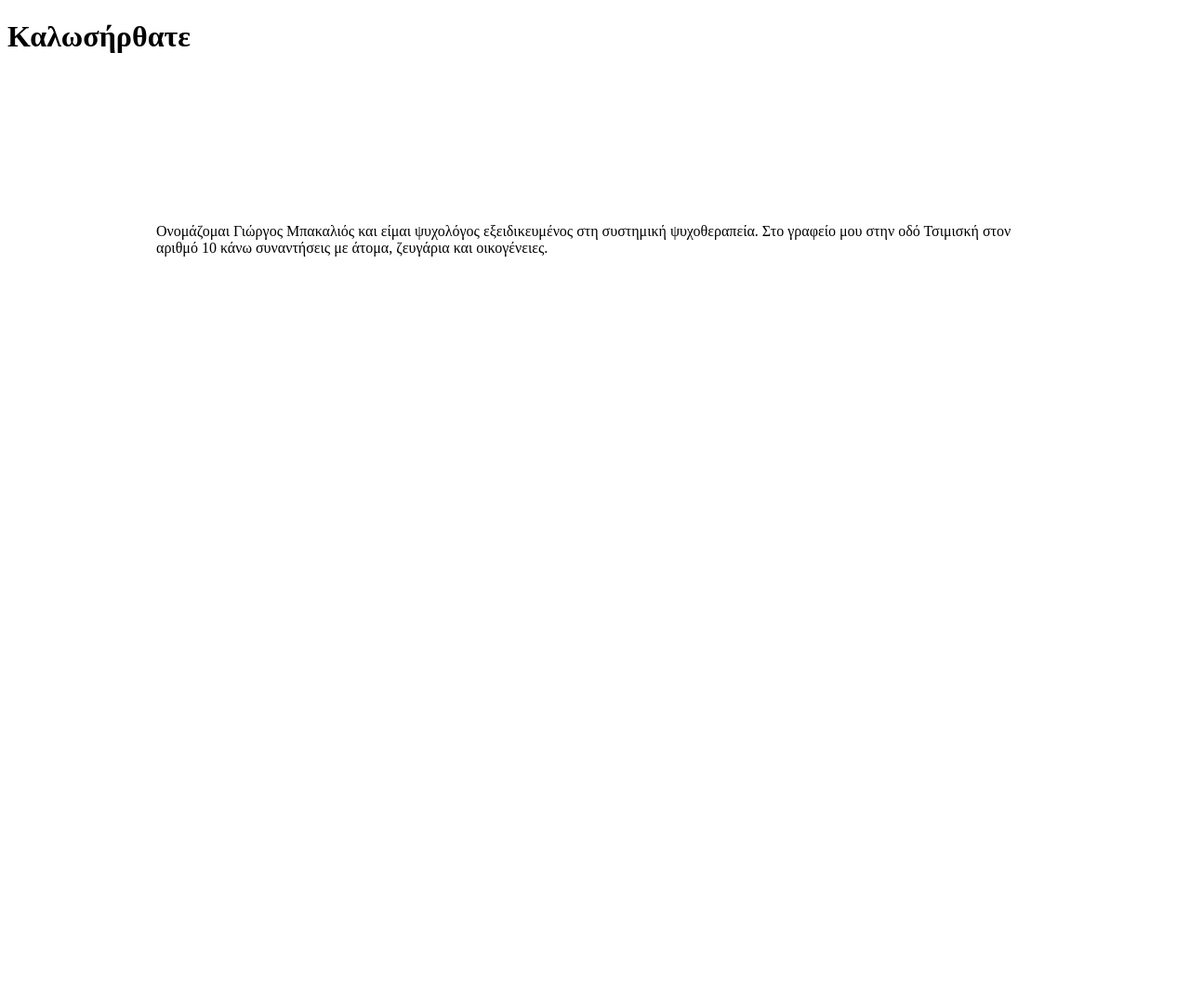
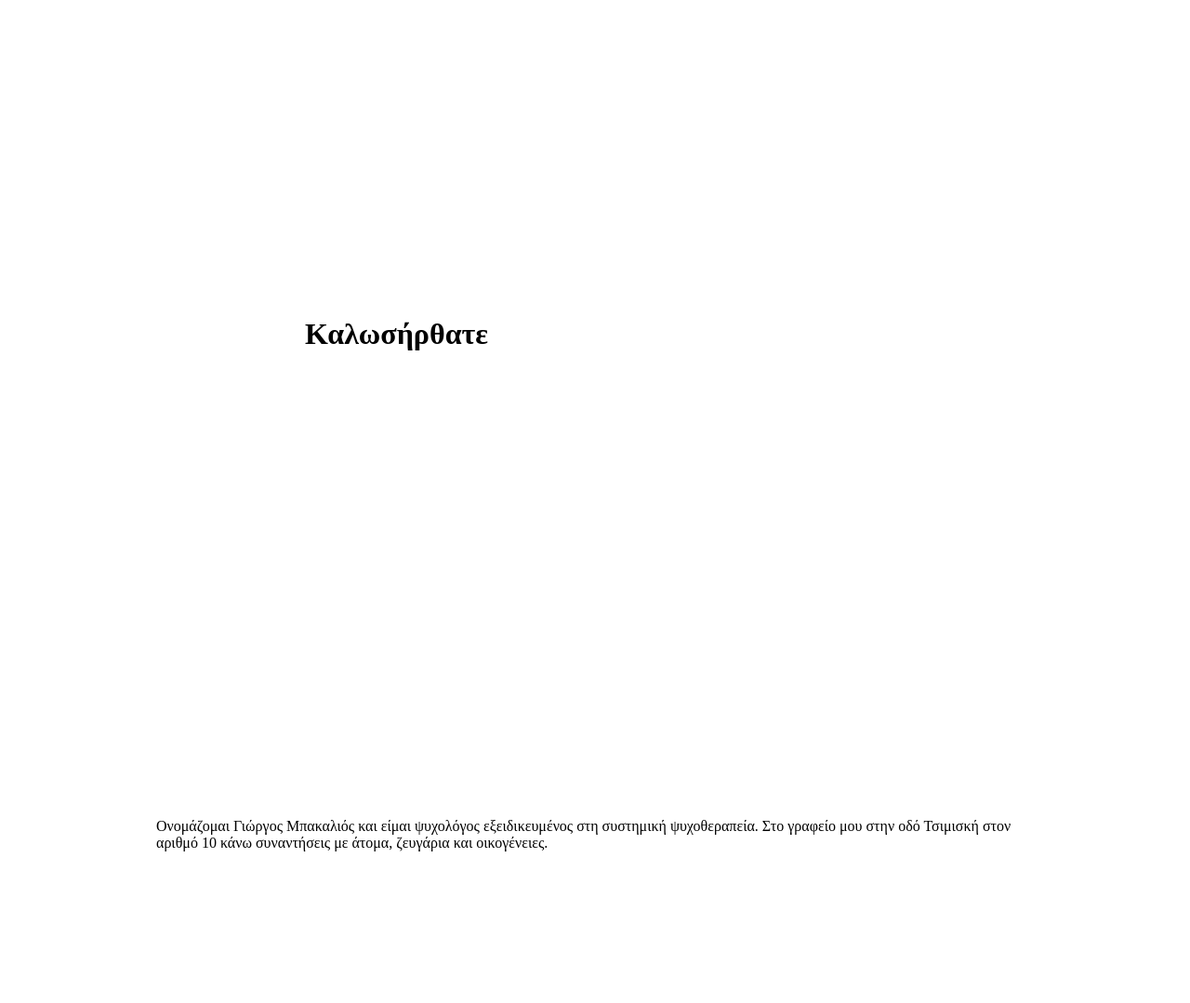
Before and after one commit to giorgosbakalios/github.io, a plain HTML site: page index.html in a window 1280 px wide. Shown: the whole page at 93% size. Before the commit the page ends 800 px from the top, so only its background shows below. Drawn offline with Linux system fonts and the light colour scheme.

Commit message:
Update index.html

```diff
--- a/index.html
+++ b/index.html
@@ -1,6 +1,12 @@
 <!DOCTYPE html>
 <html>
   <style>
+    h1 {
+        padding: 10em;
+    }
+
+
+
     p {
        padding: 10em;
     }
```
